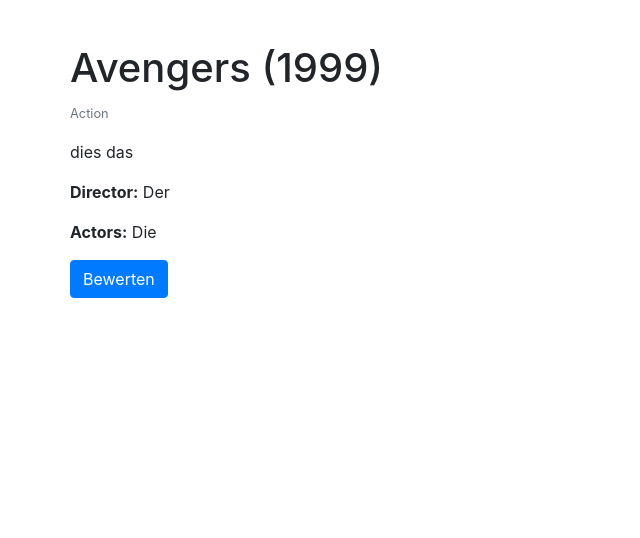
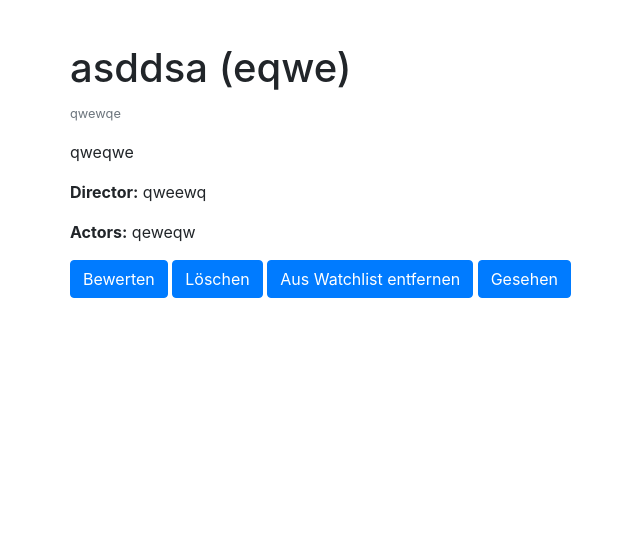
Before and after one commit to barboosa/prog2, a Flask app: page /movie/1 in a window 1280 px wide. Shown: the part 56-594 px from the top of the page, without its empty margins (15-655 px from the left). Run offline with Flask 2, Linux system fonts and the light colour scheme; some libraries are stand-ins or nearby versions.

Commit message:
added watchlist and watched attributes

```diff
--- a/data/movies.json
+++ b/data/movies.json
@@ -1 +1 @@
-[{"Title": "Avengers", "Plot": "dies das", "Genre": "Action", "Year": "1999", "Director": "Der", "Actors": "Die", "Id": 1, "Ratings": [], "Watched": false, "Watchlist": false}]
+[{"Title": "asddsa", "Plot": "qweqwe", "Genre": "qwewqe", "Year": "eqwe", "Director": "qweewq", "Actors": "qeweqw", "Id": 1, "Ratings": [], "Watched": false, "Watchlist": true}]
--- a/main.py
+++ b/main.py
@@ -31,6 +31,43 @@ def movie_create():
         return redirect(url_for('movies'))
     return render_template('movie_create.html')
 
+@app.route('/movie/<movie_id>/delete', methods=['GET', 'POST'])
+def movie_delete(movie_id):
+    movies = mv.load_movie_data()
+    if request.method == 'POST':
+        for i in range(len(movies)):
+            if movies[i]["Id"] == int(movie_id):
+                del movies[i]
+                break
+        mv.save(movies)
+        return redirect(url_for('movie_by_id'))
+
+@app.route('/movie/<movie_id>/watchlist', methods=['GET', 'POST'])
+def movie_watchlist(movie_id):
+    movies = mv.load_movie_data()
+    if request.method == 'POST':
+        for movie in movies:
+            if movie["Id"] == int(movie_id):
+                if movie["Watchlist"]:
+                    movie["Watchlist"] = False
+                else:
+                    movie["Watchlist"] = True
+        mv.save(movies)
+        return redirect(url_for('movie_by_id', movie_id=movie_id))
+
+@app.route('/movie/<movie_id>/watched', methods=['GET', 'POST'])
+def movie_watched(movie_id):
+    movies = mv.load_movie_data()
+    if request.method == 'POST':
+        for movie in movies:
+            if movie["Id"] == int(movie_id):
+                if movie["Watched"]:
+                    movie["Watched"] = False
+                else:
+                    movie["Watched"] = True
+        mv.save(movies)
+        return redirect(url_for('movie_by_id', movie_id=movie_id))
+
 @app.route('/search', methods=['GET', 'POST'])
 def search():
     if request.method == 'POST':
--- a/templates/layout.html
+++ b/templates/layout.html
@@ -40,7 +40,7 @@
         <script>
             // For click on table row
             $(document).ready(function(){
-                $('table tr').click(function(){
+                $('table tbody tr').click(function(){
                     window.location = $(this).attr('href');
                     return false;
                 });
--- a/templates/movie_details.html
+++ b/templates/movie_details.html
@@ -7,6 +7,16 @@
     <p><b>Director:</b> {{movie.Director}}</p>
     <p><b>Actors:</b> {{movie.Actors}}</p>
     <button type="button" class="btn btn-primary" data-toggle="modal" data-target="#modal">Bewerten</button>
+    <form style="display: inline;" method="post" action="/movie/{{ movie.Id }}/delete">
+        <button type="submit" class="btn btn-primary">Löschen</button>
+    </form>
+    <form style="display: inline;" method="post" action="/movie/{{ movie.Id }}/watchlist">
+        <button type="submit" class="btn btn-primary">{% if movie.Watchlist %}Aus Watchlist entfernen{% else %}Auf Watchlist{% endif %}</button>
+    </form>
+    <form style="display: inline;" method="post" action="/movie/{{ movie.Id }}/watched">
+        <button type="submit" class="btn btn-primary">{% if movie.Watched %}Nicht gesehen{% else %}Gesehen{% endif %}</button>
+    </form>
+
     {% for rating in movie.Ratings %}
         <div class="card mt-5">
             <div class="card-body">
```
